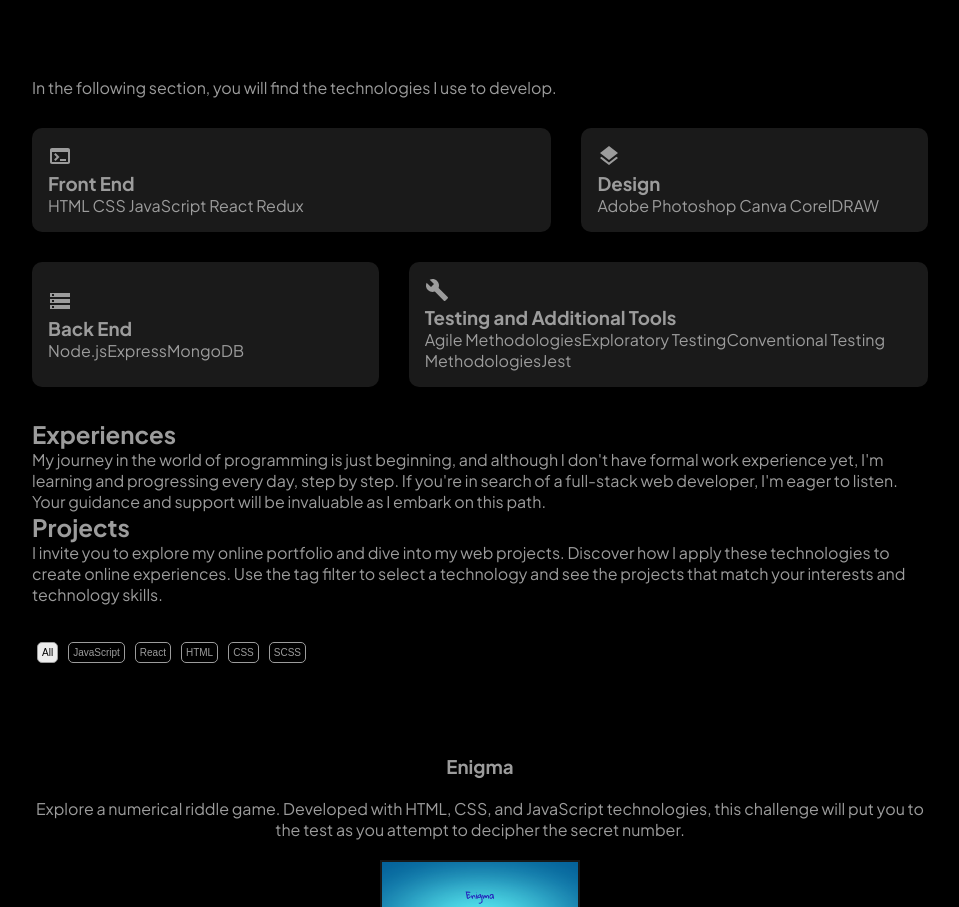
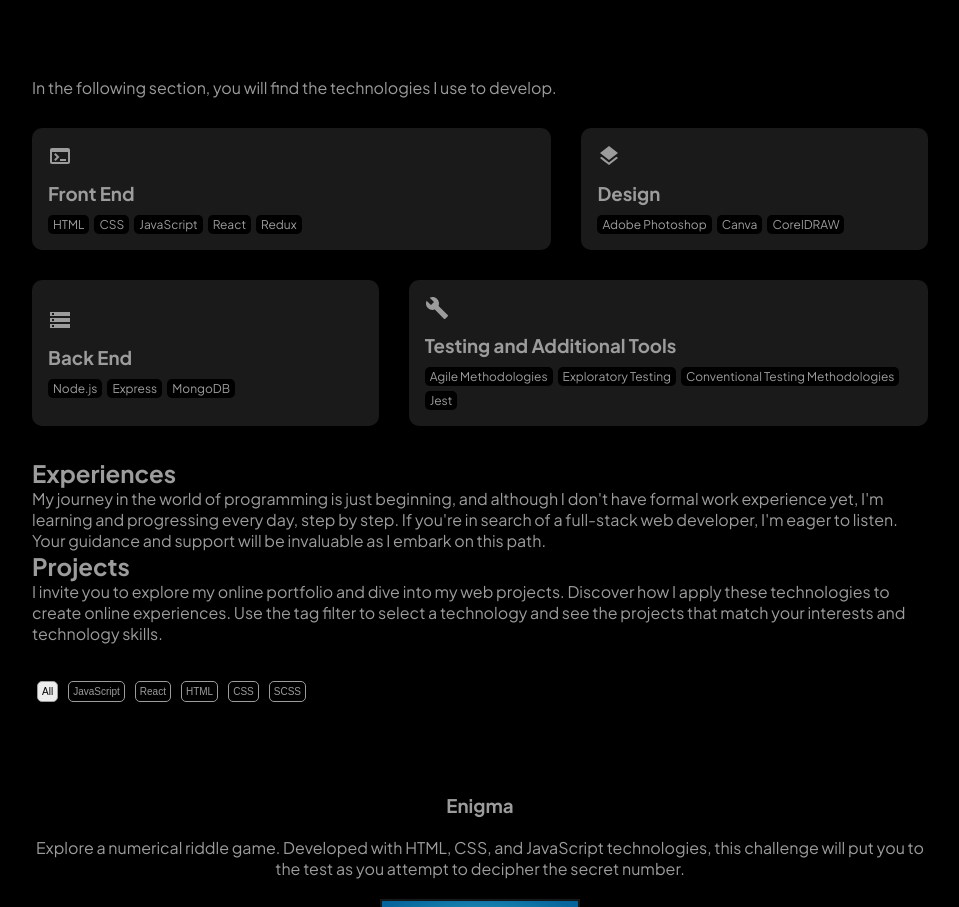
Before and after one commit to lucastamburlini/portfolio, a React (Vite) app: page / in a window 1280 px wide. Shown: the part 1060-1967 px from the top of the page, without its empty margins (160-1119 px from the left). Built offline with nearby package versions, Linux system fonts and the light colour scheme.

Commit message:
style: arreglos generales

```diff
--- a/src/App.module.css
+++ b/src/App.module.css
@@ -57,5 +57,7 @@ a {
 @media screen and (min-width: 1024px) {
   .container {
     width: 70%;
+    max-width: 1024px;
+    margin: auto;
   }
 }
--- a/src/components/Skills/Skills.jsx
+++ b/src/components/Skills/Skills.jsx
@@ -65,9 +65,9 @@ const Skills = () => {
               <div>
                 <h3>{item.category}</h3>
               </div>
-              <div>
+              <div className={style.itemContainer}>
                 {item.items.map((item, index) => (
-                  <span key={index}>{item} </span>
+                  <div key={index}>{item}</div>
                 ))}
               </div>
             </div>
@@ -80,9 +80,9 @@ const Skills = () => {
               <div>
                 <h3>{item.category}</h3>
               </div>
-              <div>
+              <div className={style.itemContainer}>
                 {item.items.map((item, index) => (
-                  <span key={index}>{item}</span>
+                  <div key={index}>{item}</div>
                 ))}
               </div>
             </div>
--- a/src/components/Skills/Skills.module.css
+++ b/src/components/Skills/Skills.module.css
@@ -40,6 +40,7 @@
   flex-direction: column;
   justify-content: center;
   align-items: start;
+  gap: 10px;
 }
 
 .backendSkill {
@@ -52,6 +53,7 @@
   flex-direction: column;
   justify-content: center;
   align-items: start;
+  gap: 10px;
 }
 
 .designSkill {
@@ -63,6 +65,7 @@
   flex-direction: column;
   justify-content: center;
   align-items: start;
+  gap: 10px;
 }
 
 .testingSkill {
@@ -74,6 +77,22 @@
   flex-direction: column;
   justify-content: center;
   align-items: start;
+  gap: 10px;
+}
+
+.itemContainer {
+  display: flex;
+  flex-wrap: wrap;
+  width: 100%;
+  gap: 5px;
+}
+
+.itemContainer div {
+  background-color: var(--bg-color);
+  padding: 2px 5px;
+  border-radius: 5px;
+  gap: 10px;
+  font-size: 12px;
 }
 
 @media screen and (min-width: 768px) {
@@ -105,18 +124,3 @@
     width: 60%;
   }
 }
-
-/*
-.skillGroupTop {
-  display: flex;
-  width: 100%;
-  gap: 20px;
-}
-
-.skillGroupButton {
-  width: 100%;
-  display: flex;
-  gap: 20px;
-}
-
- */
```
